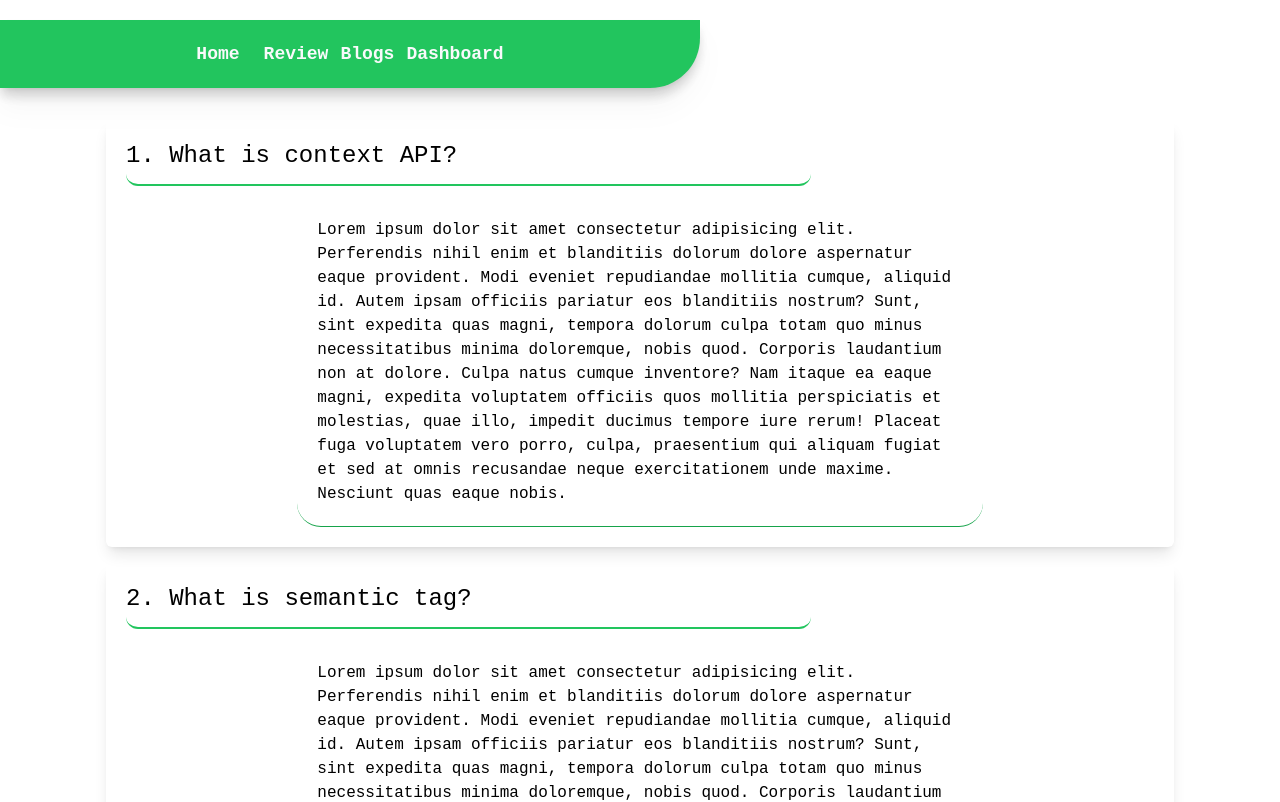
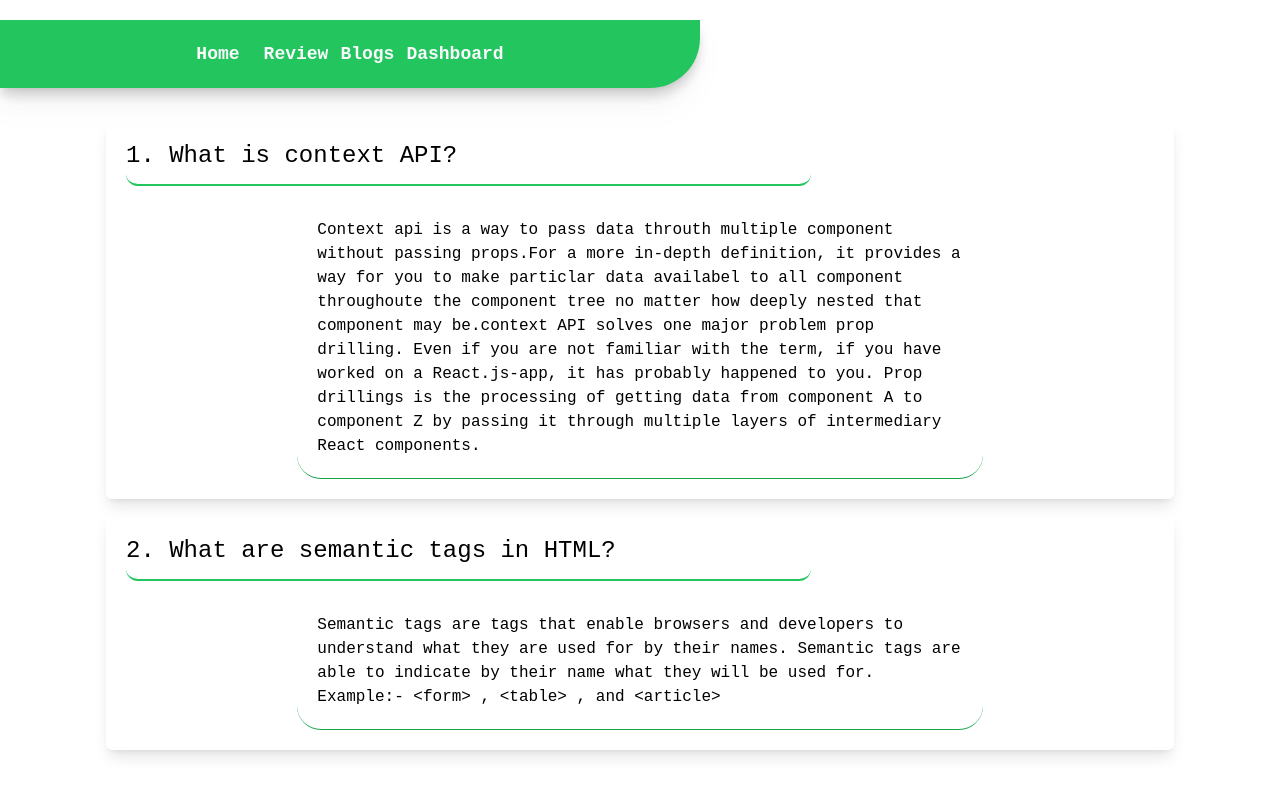
Before and after one commit to arifphero4/product-analysis-website, a React (Create React App) app: page /blogs in a window 1280 px wide. Shown: the top 802 px of the page. Built offline with nearby package versions, Linux system fonts and the light colour scheme.

Commit message:
final push

```diff
--- a/src/Pages/Blogs.js
+++ b/src/Pages/Blogs.js
@@ -6,19 +6,19 @@ const Blogs = () => {
     {
       question: "1. What is context API?",
       answer:
-        "Lorem ipsum dolor sit amet consectetur adipisicing elit. Perferendis nihil enim et blanditiis dolorum dolore aspernatur eaque provident. Modi eveniet repudiandae mollitia cumque, aliquid id. Autem ipsam officiis pariatur eos blanditiis nostrum? Sunt, sint expedita quas magni, tempora dolorum culpa totam quo minus necessitatibus minima doloremque, nobis quod. Corporis laudantium non at dolore. Culpa natus cumque inventore? Nam itaque ea eaque magni, expedita voluptatem officiis quos mollitia perspiciatis et molestias, quae illo, impedit ducimus tempore iure rerum! Placeat fuga voluptatem vero porro, culpa, praesentium qui aliquam fugiat et sed at omnis recusandae neque exercitationem unde maxime. Nesciunt quas eaque nobis.",
+        "Context api is a way to pass data throuth multiple component without passing props.For a more in-depth definition, it provides a way for you to make particlar data availabel to all component throughoute the component tree no matter how deeply nested that component may be.context API solves one major problem prop drilling. Even if you are not familiar with the term, if you have worked on a React.js-app, it has probably happened to you. Prop drillings is the processing of getting data from component A to component Z by passing it through multiple layers of intermediary React components.",
     },
     {
-      question: "2. What is semantic tag?",
+      question: "2. What are semantic tags in HTML?",
       answer:
-        "Lorem ipsum dolor sit amet consectetur adipisicing elit. Perferendis nihil enim et blanditiis dolorum dolore aspernatur eaque provident. Modi eveniet repudiandae mollitia cumque, aliquid id. Autem ipsam officiis pariatur eos blanditiis nostrum? Sunt, sint expedita quas magni, tempora dolorum culpa totam quo minus necessitatibus minima doloremque, nobis quod. Corporis laudantium non at dolore. Culpa natus cumque inventore? Nam itaque ea eaque magni, expedita voluptatem officiis quos mollitia perspiciatis et molestias, quae illo, impedit ducimus tempore iure rerum! Placeat fuga voluptatem vero porro, culpa, praesentium qui aliquam fugiat et sed at omnis recusandae neque exercitationem unde maxime. Nesciunt quas eaque nobis.",
+        "Semantic tags are tags that enable browsers and developers to understand what they are used for by their names. Semantic tags are able to indicate by their name what they will be used for.  Example:- <form> , <table> , and <article>",
     },
-    {
-      question:
-        "3. What is the difference between inline inline-block and block elements?",
-      answer:
-        "Lorem ipsum dolor sit amet consectetur adipisicing elit. Perferendis nihil enim et blanditiis dolorum dolore aspernatur eaque provident. Modi eveniet repudiandae mollitia cumque, aliquid id. Autem ipsam officiis pariatur eos blanditiis nostrum? Sunt, sint expedita quas magni, tempora dolorum culpa totam quo minus necessitatibus minima doloremque, nobis quod. Corporis laudantium non at dolore. Culpa natus cumque inventore? Nam itaque ea eaque magni, expedita voluptatem officiis quos mollitia perspiciatis et molestias, quae illo, impedit ducimus tempore iure rerum! Placeat fuga voluptatem vero porro, culpa, praesentium qui aliquam fugiat et sed at omnis recusandae neque exercitationem unde maxime. Nesciunt quas eaque nobis.",
-    },
+    // {
+    //   question:
+    //     "3. What is the difference between inline inline-block and block elements?",
+    //   answer:
+    //     "Lorem ipsum dolor sit amet consectetur adipisicing elit. Perferendis nihil enim et blanditiis dolorum dolore aspernatur eaque provident. Modi eveniet repudiandae mollitia cumque, aliquid id. Autem ipsam officiis pariatur eos blanditiis nostrum? Sunt, sint expedita quas magni, tempora dolorum culpa totam quo minus necessitatibus minima doloremque, nobis quod. Corporis laudantium non at dolore. Culpa natus cumque inventore? Nam itaque ea eaque magni, expedita voluptatem officiis quos mollitia perspiciatis et molestias, quae illo, impedit ducimus tempore iure rerum! Placeat fuga voluptatem vero porro, culpa, praesentium qui aliquam fugiat et sed at omnis recusandae neque exercitationem unde maxime. Nesciunt quas eaque nobis.",
+    // },
   ];
   return (
     <div>
```
